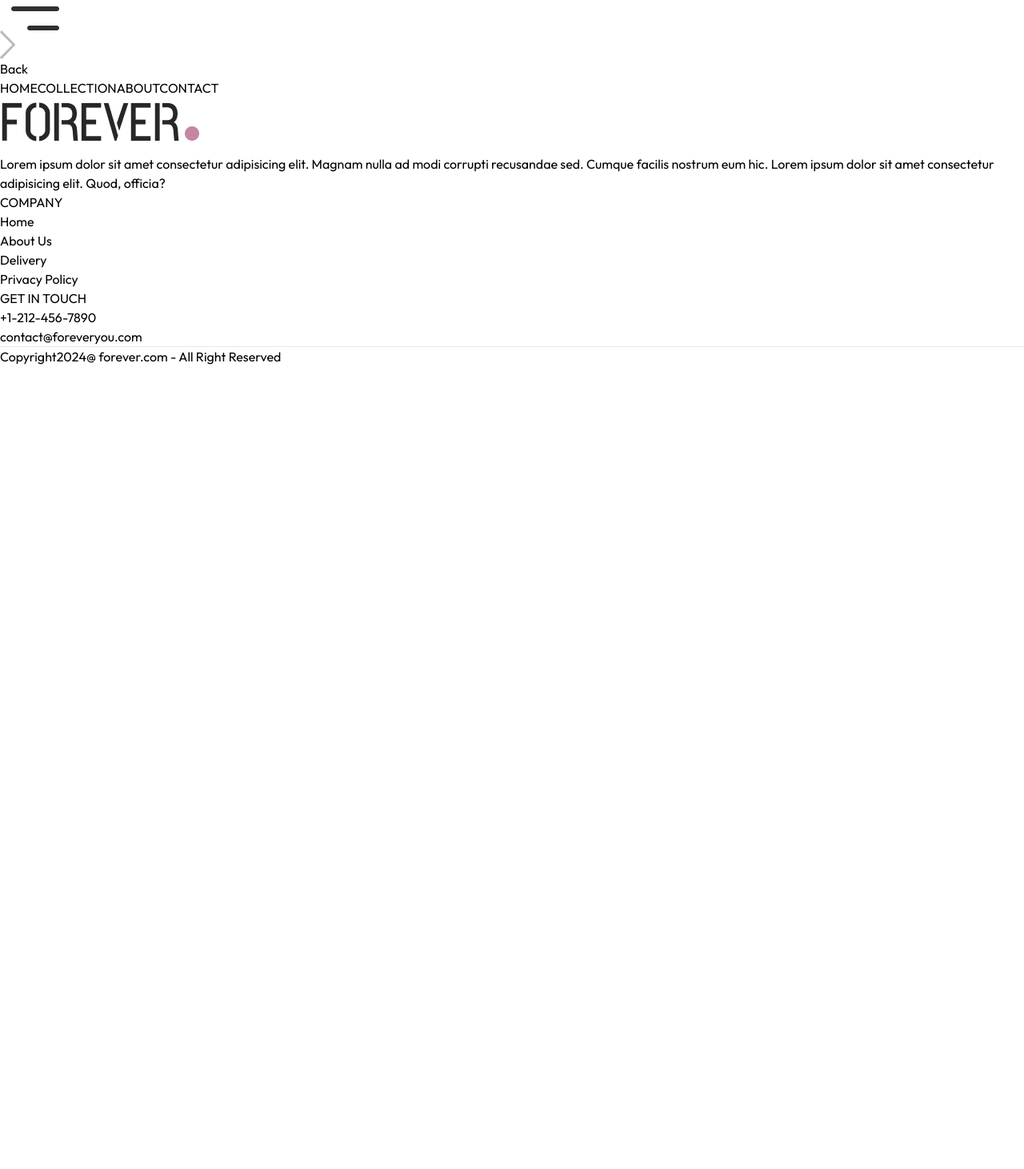
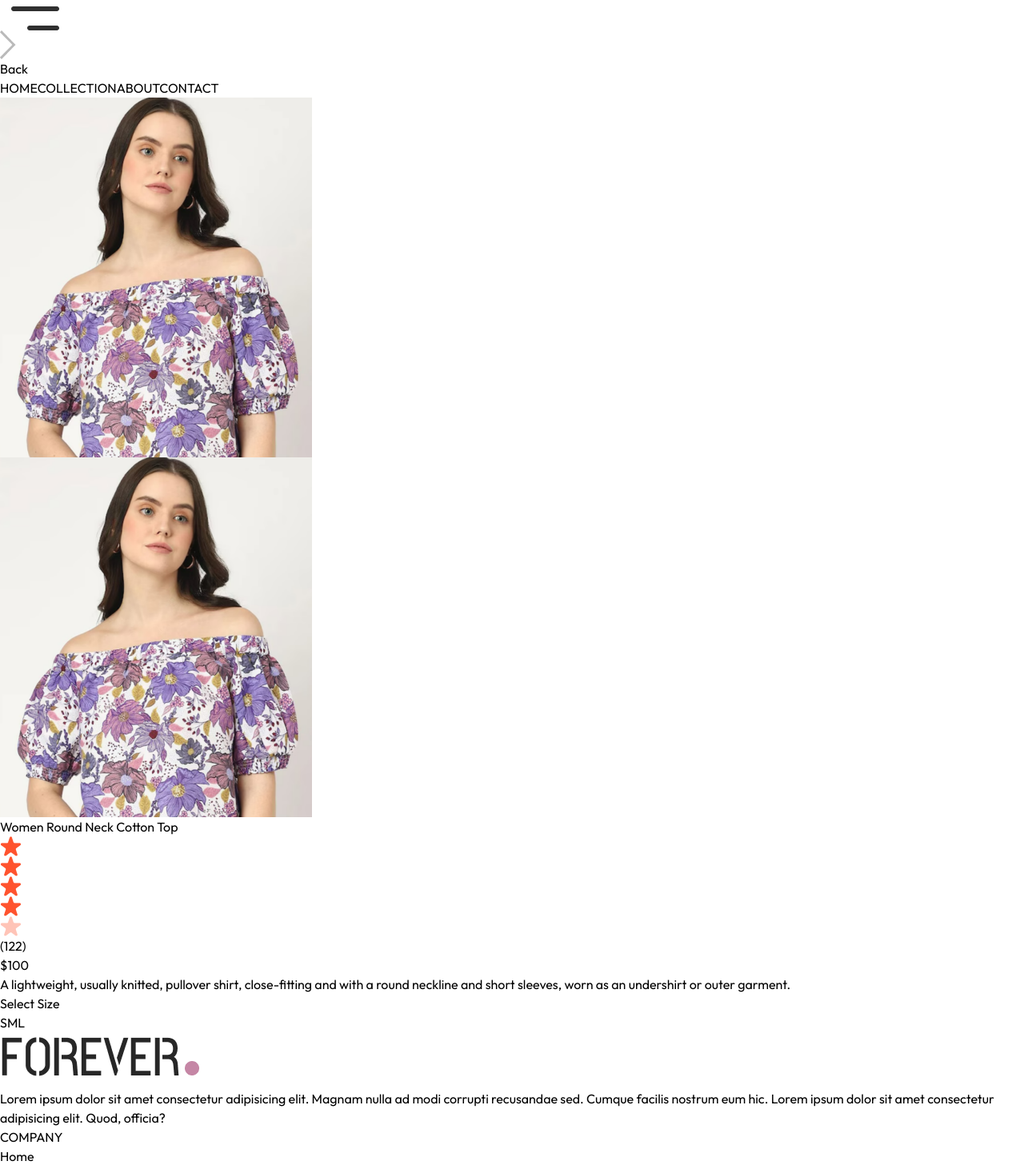
Before and after one commit to Ankita-Subedi/React-Ecommerce, a React (Vite) app in the folder frontend/: page /product/aaaaa in a window 1280 px wide. Shown: the part 400-1862 px from the top of the page at 80% size. Before the commit the page ends 858 px from the top, so only its background shows below. Built offline with nearby package versions, Linux system fonts and the light colour scheme.

Commit message:
product description complete

```diff
--- a/frontend/src/components/frontend/pages/Product.jsx
+++ b/frontend/src/components/frontend/pages/Product.jsx
@@ -1,9 +1,88 @@
+import { useContext, useEffect, useState } from "react";
+import { useParams } from "react-router-dom";
+import { ShopContext } from "../../../context/ShopContext";
+import { assets } from "../../../assets/assets";
+
 const Product = () => {
-  return (
-    <div>
+  const { productId } = useParams();
+  const { products, currency } = useContext(ShopContext);
+  const [productData, setProductData] = useState(false);
+  const [image, setImage] = useState("");
 
+  const fetchProductData = async () => {
+    products.map((item) => {
+      if (item._id === productId) {
+        setProductData(item);
+        setImage(item.image[0]);
+        return null;
+      }
+    });
+  };
+
+  useEffect(() => {
+    fetchProductData();
+  }, [productId]);
+
+  return productData ? (
+    <div className="border-t-2 pt-10 transition-opacity ease-in-out duration-500 opacity-100">
+      {/* Product Data  */}
+      <div className="flex gap-12 sm:gap-12 flex-col sm:flex-row ">
+        {/* Product Images  */}
+        <div className="flex-1 flex flex-col-reverse gap-3 sm:flex-row">
+          <div className="flex sm:flex-col overflow-x-auto sm:overflow-y-scroll justify-between sm:justify-normal sm:w-[18.7%] w-full">
+            {productData.image.map((item, index) => (
+              <img
+                onClick={() => setImage(item)}
+                src={item}
+                key={index}
+                alt="cloth"
+                className="w-[24%] sm:w-full sm:mb-3 flex-shrink-0 cursor-pointer"
+              />
+            ))}
+          </div>
+
+          <div className="w-full sm:w-[36%]">
+            <img src={image} className="w-full h-auto" />
+          </div>
+
+          {/*---------- Product Info-----------------*/}
+          <div className="flex-1">
+            <h1 className="font-medium text-2xl mt-2">{productData.name}</h1>
+            <div className="flex items-center gap-1 mt-2">
+              <img src={assets.star_icon} alt="" className="w-3.5" />
+              <img src={assets.star_icon} alt="" className="w-3.5" />
+              <img src={assets.star_icon} alt="" className="w-3.5" />
+              <img src={assets.star_icon} alt="" className="w-3.5" />
+              <img src={assets.star_dull_icon} alt="" className="w-3.5" />
+              <p className="pl-2">(122)</p>
+            </div>
+            <p className="mt-5 text-3xl font-medium">
+              {currency}
+              {productData.price}
+            </p>
+            <p className="mt-5 text-gray-500 md:w-4/5">
+              {productData.description}
+            </p>
+            <div className="flex flex-col gap-4 my-8">
+              <p>Select Size</p>
+              <div className="flex gap-2">
+                {productData.sizes.map((item, index) => (
+                  <button
+                    className={`border py-2 px-4 bg-gray-100`}
+                    key={index}
+                  >
+                    {item}
+                  </button>
+                ))}
+              </div>
+            </div>
+          </div>
+        </div>
+      </div>
     </div>
-  )
-}
+  ) : (
+    <div className="opacity-0"></div>
+  );
+};
 
-export default Product
+export default Product;
--- a/frontend/src/index.css
+++ b/frontend/src/index.css
@@ -18,6 +18,10 @@
     font-style: normal;
   }
 
+  ::-webkit-scrollbar{
+    display: none;
+  }
+
 @media(max-width: 640px){
     a.active{
         background-color: black;
```
